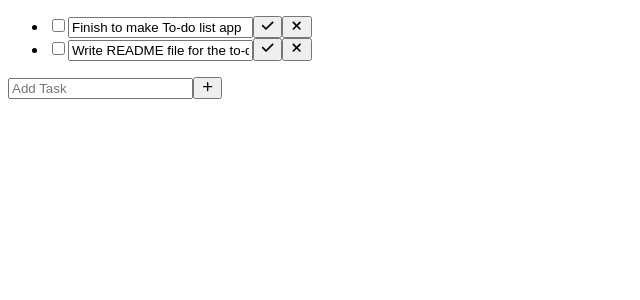
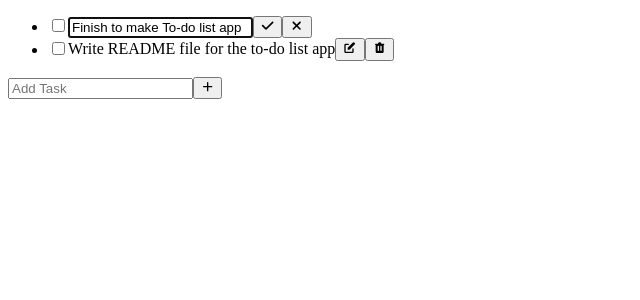
Before and after one commit to Byte-nana/todo-react, a React (Vite) app: page / in a window 1280 px wide. Both pictures are taken after a click on the button 267 px from the left and 27 px from the top of the page. Shown: the top 300 px of the page, without its empty margins (0-640 px from the left). Built offline with nearby package versions, Linux system fonts and the light colour scheme.

Commit message:
feat:todo edit utility

```diff
--- a/src/components/Todo/Todo.jsx
+++ b/src/components/Todo/Todo.jsx
@@ -1,11 +1,11 @@
 import React, { useState } from 'react';
-import { PiPencilSlashDuotone } from 'react-icons/pi';
 import { HiPencilAlt, HiTrash } from 'react-icons/hi';
-import { FaCheck, FaXmark } from 'react-icons/fa6';
+import TodoEdit from '../TodoEdit/TodoEdit';
 
-export default function Todo({ todo, onUpdate, onDelete }) {
+export default function Todo({ todo, onUpdate, onDelete, onEdit }) {
   const { id, text, status } = todo;
-  const [editMode, setEditMode] = useState(true);
+  const [editMode, setEditMode] = useState(false);
+
   const handleChange = (e) => {
     const status = e.target.checked ? 'completed' : 'active';
     onUpdate({ ...todo, status });
@@ -13,7 +13,11 @@ export default function Todo({ todo, onUpdate, onDelete }) {
   const handleClick = () => {
     onDelete(todo);
   };
-  const handleEdit = () => {};
+
+  const handleEditMode = () => {
+    setEditMode((mode) => !mode);
+  };
+
   return (
     <li>
       <input
@@ -26,20 +30,17 @@ export default function Todo({ todo, onUpdate, onDelete }) {
       <label htmlFor={id}>
         {!editMode && text}
         {editMode && (
-          <>
-            <input type='text' value={text} />
-            <button>
-              <FaCheck />
-            </button>
-            <button>
-              <FaXmark />
-            </button>
-          </>
+          <TodoEdit
+            todo={todo}
+            editMode={editMode}
+            setEditMode={setEditMode}
+            onEdit={onEdit}
+          />
         )}
       </label>
       {!editMode && (
         <>
-          <button onClick={handleEdit}>
+          <button onClick={handleEditMode}>
             <HiPencilAlt />
           </button>
           <button onClick={handleClick}>
--- /dev/null
+++ b/src/components/TodoEdit/TodoEdit.jsx
@@ -0,0 +1,41 @@
+import React, { useState, useRef, useEffect } from 'react';
+import { FaCheck, FaXmark } from 'react-icons/fa6';
+
+export default function TodoEdit({ todo, editMode, setEditMode, onEdit }) {
+  const editRef = useRef(null);
+  const [editText, setEditText] = useState(todo.text);
+
+  const handleEditText = (e) => {
+    setEditText(e.target.value);
+  };
+  const handleEditSave = () => {
+    onEdit({ ...todo, text: editText });
+    setEditMode((mode) => !mode);
+  };
+  const handleEditCancel = () => {
+    setEditMode((mode) => !mode);
+  };
+
+  useEffect(() => {
+    if (editMode && editRef.current) {
+      editRef.current.focus();
+    }
+  }, [editMode]);
+
+  return (
+    <>
+      <input
+        ref={editRef}
+        type='text'
+        value={editText}
+        onChange={handleEditText}
+      />
+      <button onClick={handleEditSave}>
+        <FaCheck />
+      </button>
+      <button onClick={handleEditCancel}>
+        <FaXmark />
+      </button>
+    </>
+  );
+}
--- a/src/components/TodoList/TodoList.jsx
+++ b/src/components/TodoList/TodoList.jsx
@@ -20,7 +20,11 @@ export default function TodoList() {
   const handleDelete = (deletedTodo) => {
     setTodos(todos.filter((todo) => todo.id !== deletedTodo.id));
   };
-
+  const handleEdit = (editedTodo) => {
+    setTodos(
+      todos.map((todo) => (todo.id === editedTodo.id ? editedTodo : todo))
+    );
+  };
   return (
     <section>
       <ul>
@@ -30,6 +34,7 @@ export default function TodoList() {
             todo={todo}
             onUpdate={handleUpdate}
             onDelete={handleDelete}
+            onEdit={handleEdit}
           />
         ))}
       </ul>
```
